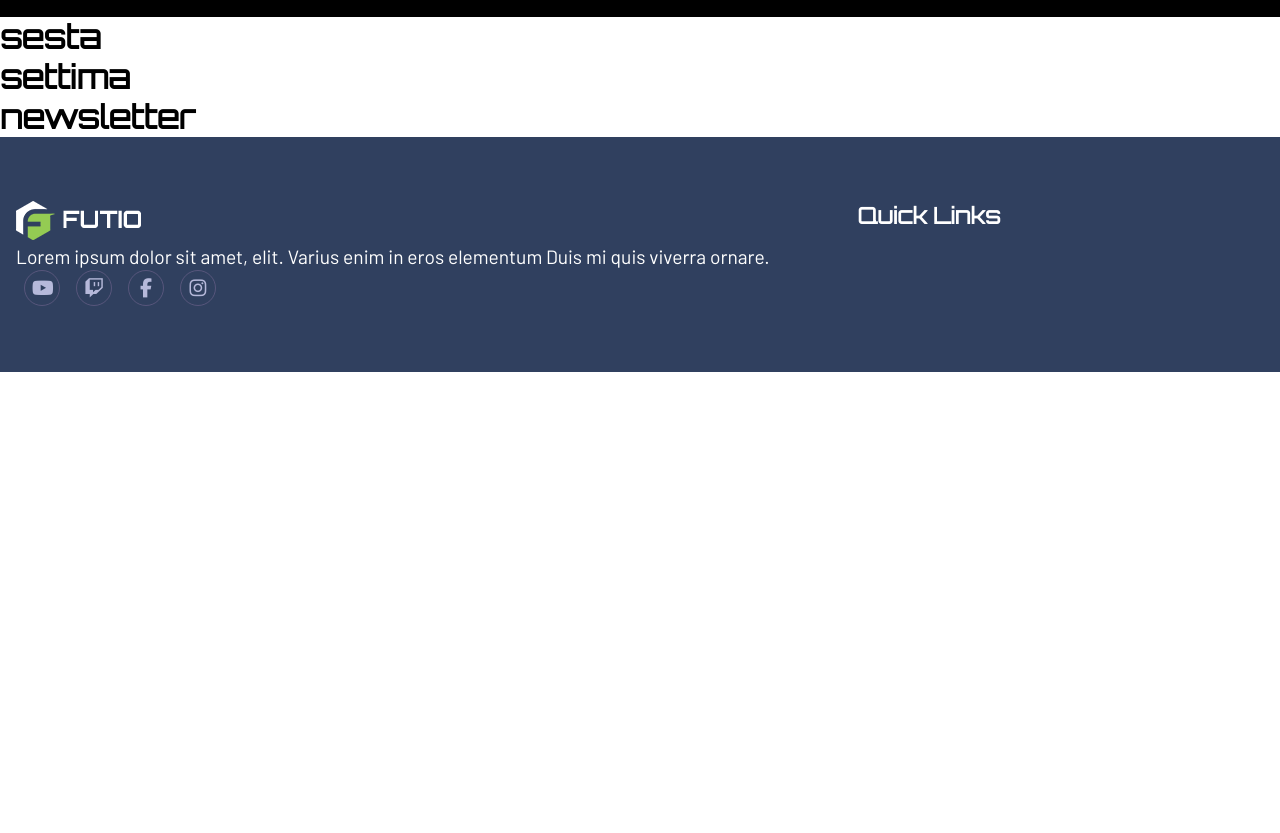
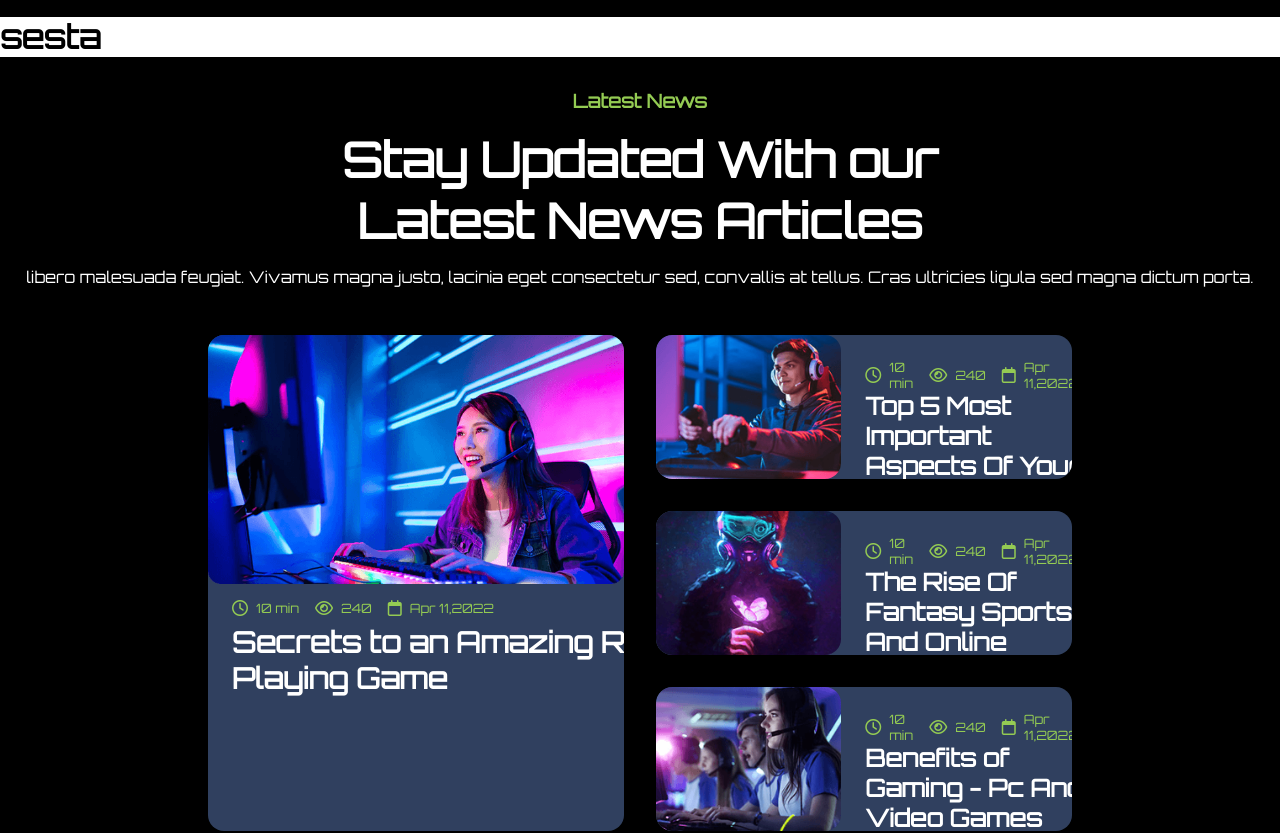
Before and after one commit to giordanofabrizii/proj-html-vuejs, a Vue app: page / in a window 1280 px wide. Shown: the part 3340-4173 px from the top of the page. Before the commit the page ends 3712 px from the top, so only its background shows below. Built offline with nearby package versions, Linux system fonts and the light colour scheme.

Commit message:
Added new article section

```diff
--- a/src/components/MainSeventhSection.vue
+++ b/src/components/MainSeventhSection.vue
@@ -2,17 +2,165 @@
 export default{
     data() {
         return{
-
+            articles: [
+                {
+                    readingTime: '10 min',
+                    views: 240,
+                    date: 'Apr 11,2022',
+                    title: 'Secrets to an Amazing Role Playing Game',
+                    url: 'blog-item-1.png'
+                },
+                {
+                    readingTime: '10 min',
+                    views: 240,
+                    date: 'Apr 11,2022',
+                    title: 'Top 5 Most Important Aspects Of Your Game',
+                    url: 'blog-item-2.png'
+                },
+                {
+                    readingTime: '10 min',
+                    views: 240,
+                    date: 'Apr 11,2022',
+                    title: 'The Rise Of Fantasy Sports And Online Games',
+                    url: 'blog-item-3.png'
+                },
+                {
+                    readingTime: '10 min',
+                    views: 240,
+                    date: 'Apr 11,2022',
+                    title: 'Benefits of Gaming - Pc And Video Games',
+                    url: 'blog-item-4.png'
+                },
+            ],
         }
     }
 }
 </script>
 
 <template>
-    <h1>settima</h1>
-    <!-- stay updated -->
+    <section>
+        <div class="small-container">
+            <h3 class="green-c">Latest News</h3>
+            <h1>Stay Updated With our Latest News Articles</h1>
+            <p>libero malesuada feugiat. Vivamus magna justo, lacinia eget consectetur sed, convallis at tellus. Cras ultricies ligula sed magna dictum porta.</p>
+
+            <div class="article-container">
+                <article v-for="article in articles">
+                    <img :src="'./src/assets/img/' + article.url" alt="">
+                    <div>
+                        <div class="info">
+                            <i class="fa-regular fa-clock"></i>
+                            <p>{{ article.readingTime }}</p>
+                            <i class="fa-regular fa-eye"></i>
+                            <p>{{ article.views }}</p>
+                            <i class="fa-regular fa-calendar"></i>
+                            <p>{{ article.date }}</p>
+                        </div>
+                        <h2>{{ article.title }}</h2>
+                    </div>
+                </article>
+
+            </div>
+        </div>
+    </section>
 </template>
 
-<style scoped>
+<style lang="scss" scoped>
+@use '../styles/partials/variables' as *;
+@use '../styles/partials/mixins' as *;
+@use '../styles/general.scss';
+section{
+    background-color: $black;
+    color: white;
+    text-align: center;
+    padding: 2rem 0;
+
+    .green-c{
+        color: $light-green
+    }
+
+    h1{
+        font-size: 3rem;
+        max-width: 40rem;
+        margin: 1rem auto;
+    }
+
+    >p{
+        color: $gray;
+        width: 54rem;
+        margin: 0 auto;
+    }
+
+    .article-container{
+        margin: 2rem auto;
+        width: 70%;
+        display: flex;
+        flex-direction: column;
+        flex-wrap: wrap;
+        height: 33rem;
+
+        article{
+            width: calc(50% - 2rem);
+            height: calc(100% / 3 - 2rem);
+            margin: 1rem;
+            background-color: $blue;
+            border-radius: 1rem;
+            overflow: hidden;
+            text-align: start;
+
+            >div{
+                padding: 1rem 0 1rem 1.5rem;
+                display: flex;
+                flex-direction: column;
+                justify-content: space-between;
+                height: 8rem;
+
+                .info{
+                    @include flexRow;
+                    color: $light-green;
+
+                    p{
+                        margin-left: .5rem;
+                        margin-right: 1rem;
+                        font-size: .8rem;
+                    }
+                }
+
+                h2{
+                    font-size: 1.5rem;
+                }
+            }
+
+
+            &:first-child{
+                height: 100%;
+                display: flex;
+                flex-direction: column;
+
+                img{
+                    width: 100%;
+                }
+
+                >div{
+
+                    h2{
+                        width: 28rem;
+                        font-size: 1.8rem
+                    }
+                }
+            }
+
+            &:not(:first-child){
+                @include flexRow;
+
+                img{
+                    height: 100%;
+                    border-radius: 1rem;
+                }
+            }
+        }
+    }
+
+}
 
 </style>
```
